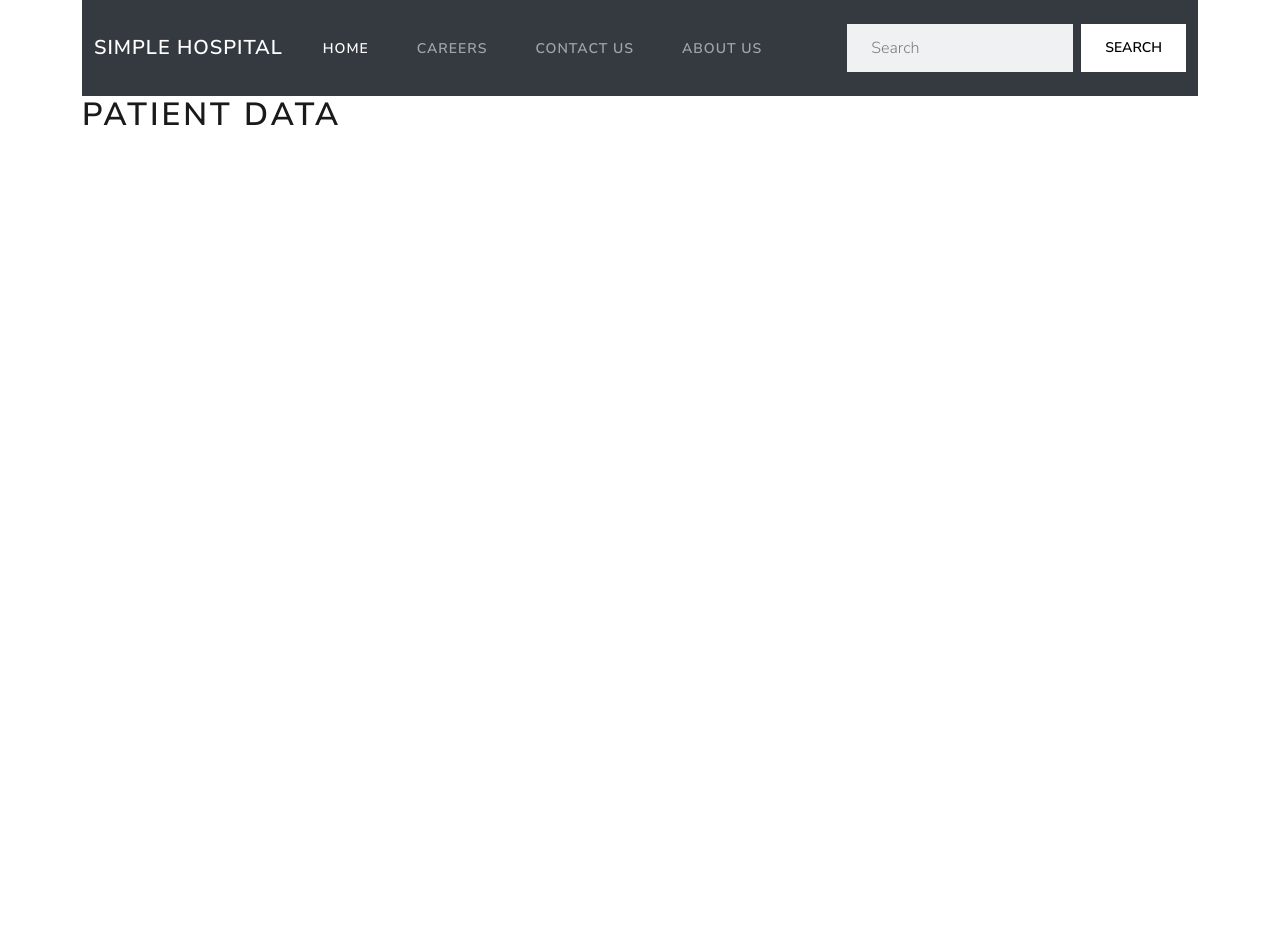
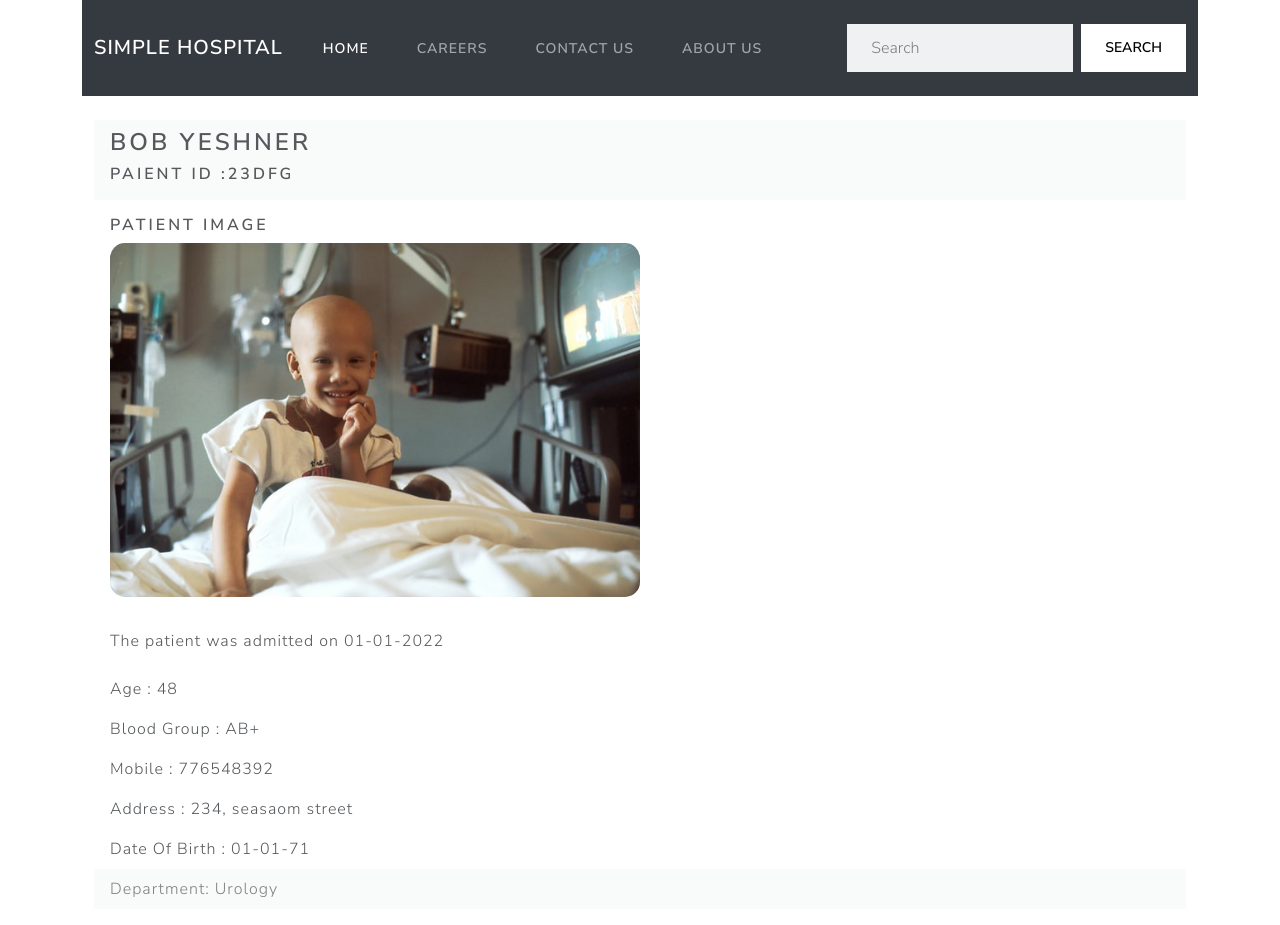
Before and after one commit to SalonSikdar/hospital-portal, a React (Create React App) app: page /patient/1 in a window 1280 px wide. Before the commit the page ends 800 px from the top, so only its background shows below. Built offline with nearby package versions, Linux system fonts and the light colour scheme.

Commit message:
patient detail page

```diff
--- /dev/null
+++ b/src/pages/patient.css
@@ -0,0 +1,4 @@
+.patient-image {
+  border-radius: 15px;
+  width: 50%;
+}
--- a/src/pages/patient.jsx
+++ b/src/pages/patient.jsx
@@ -1,7 +1,109 @@
-import React, { Component } from 'react';
-function Patient() {
-    return (  <><h1>Patient Data</h1>
-    </>);
+import React, { Component, useEffect, useState } from "react";
+import _ from "lodash";
+import "./patient.css";
+
+import "bootswatch/dist/lux/bootstrap.css";
+
+import patientImage from "../images/patientImage.jpg";
+
+function Patient(props) {
+  // console.log(props);
+  const latestPatients = [
+    {
+      id: "12err",
+      fName: "Amy ",
+      lName: "Zelion",
+      age: "28",
+      DOB: "01-01-1993",
+      image: "",
+      address: "123, ABC street",
+      updates: [{}],
+      mobile: "9912345364",
+      bloodGroup: "A+",
+      department: "OB/Gyn",
+    },
+    {
+      id: "23DFG",
+      fName: "Bob",
+      lName: "Yeshner",
+      age: "48",
+      DOB: "01-01-71",
+      image: "",
+      address: "234, seasaom street",
+      updates: [{}],
+      mobile: "776548392",
+      bloodGroup: "AB+",
+      department: "Urology",
+    },
+    {
+      id: "56TRS",
+      fName: "Cindy",
+      lName: "Xalia",
+      age: "9",
+      DOB: "01-01-2011",
+      image: "",
+      address: "567, Macbeth street",
+      updates: [{}],
+      mobile: "987648953",
+      bloodGroup: "O-",
+      department: "General Surgery",
+    },
+    {
+      id: "78UYT",
+      fName: "Daliah",
+      lName: "Weather",
+      age: "56",
+      DOB: "2-11-91",
+      image: "",
+      address: "678. magic street",
+      updates: [{}],
+      mobile: "8769044567",
+      bloodGroup: "B-",
+      department: "Hospice",
+    },
+  ];
+  let [patient, setPatient] = useState({});
+  useEffect(() => {
+    //use dynamic id here
+    setPatient(_.find(latestPatients, { id: "23DFG" }));
+  }, []);
+  return (
+    <>
+      <br />
+      <div className="container">
+        <div className="card mb-3">
+          <div className="card-header">
+            <h3>{patient.fName + " " + patient.lName}</h3>
+            <h5>{"Paient ID  :" + patient.id}</h5>
+          </div>
+          <div className="card-body">
+            <h5 className="card-title">Patient Image</h5>
+            <img className="patient-image" src={patientImage}></img>
+          </div>
+          <div className=""></div>
+          <div className="card-body">
+            <p className="card-text">The patient was admitted on 01-01-2022</p>
+          </div>
+          <ul className="list-group list-group-flush">
+            <li className="list-group-item">{"Age : " + patient.age}</li>
+            <li className="list-group-item">
+              {"Blood Group : " + patient.bloodGroup}
+            </li>
+            <li className="list-group-item">{"Mobile : " + patient.mobile}</li>
+            <li className="list-group-item">
+              {"Address : " + patient.address}
+            </li>
+            <li className="list-group-item">
+              {"Date Of Birth : " + patient.DOB}
+            </li>
+          </ul>
+          <div className="card-footer text-muted">
+            {"Department: " + patient.department}
+          </div>
+        </div>
+      </div>
+    </>
+  );
 }
 
 export default Patient;
```
Also changed, not shown: src/App.css (line endings or trailing spaces), src/images/patientImage.jpg (added).
